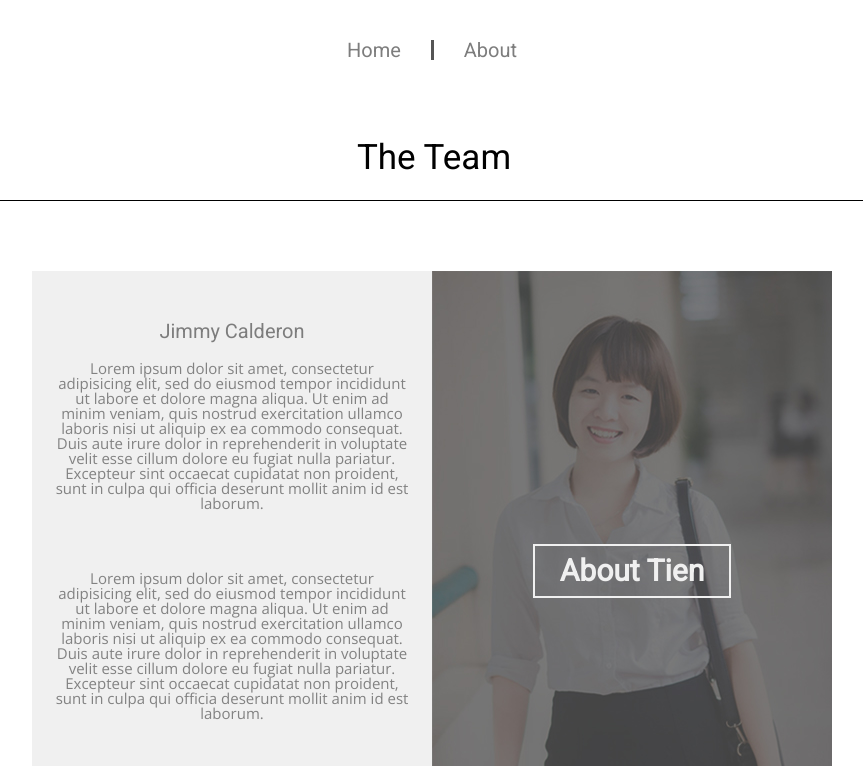
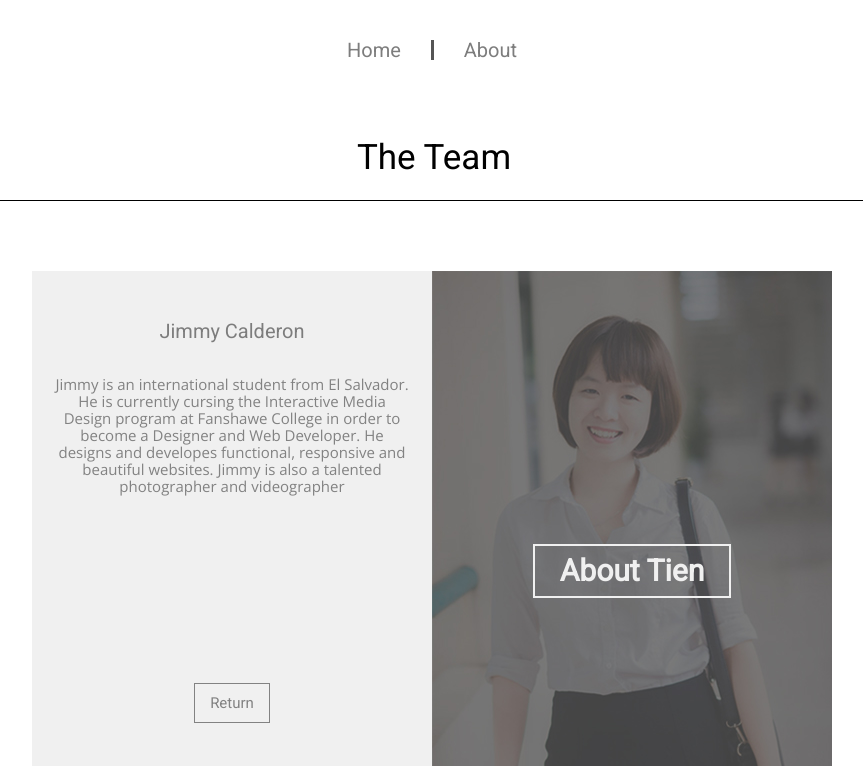
Before and after one commit to tien-149/le_tien_caderon_jimmy_teampage, a plain HTML site: page index.html in a window 1280 px wide. Both pictures are taken after a click on the link "About Jimmy". Shown: the top 766 px of the page, without its empty margins (208-1071 px from the left). Drawn offline with nearby package versions, Linux system fonts and the light colour scheme.

Commit message:
added Bio info

```diff
--- a/css/main.css
+++ b/css/main.css
@@ -134,6 +134,7 @@ nav ul li:first-child
 {
 	font-family: 'Roboto', sans-serif;
 	margin-top: 50px;
+	margin-bottom: 35px;
 	animation: animationH .5s 1 0s ease-in;
 }
 
@@ -142,9 +143,10 @@ nav ul li:first-child
 	color: #828282;
 	font-size: 15px;
 	font-family: 'Open Sans', sans-serif;
-	margin: 20px;
-	margin-bottom: 60px;
+	margin: 22px;
+	margin-bottom: 200px;
 	animation: animationP 2s 1 0s ease;
+	line-height: 17px;
 }
 
 @keyframes animationH{
@@ -171,7 +173,6 @@ nav ul li:first-child
 
 .return1, .return2
 {
-	margin: 0 auto;
 	text-decoration: none;
 	text-align: center;
 	color: #828282;
--- a/index.html
+++ b/index.html
@@ -35,21 +35,12 @@
 					<h3 class="animationH">Jimmy Calderon</h3>
 
 					<p class="animationP">
-						Lorem ipsum dolor sit amet, consectetur adipisicing elit, sed do eiusmod
-						tempor incididunt ut labore et dolore magna aliqua. Ut enim ad minim veniam,
-						quis nostrud exercitation ullamco laboris nisi ut aliquip ex ea commodo
-						consequat. Duis aute irure dolor in reprehenderit in voluptate velit esse
-						cillum dolore eu fugiat nulla pariatur. Excepteur sint occaecat cupidatat non
-						proident, sunt in culpa qui officia deserunt mollit anim id est laborum.
+						Jimmy is an international student from El Salvador. He is currently cursing the Interactive Media Design program at Fanshawe College in order to become a Designer and Web Developer.
+						He designs and developes functional, responsive and beautiful websites.
+						Jimmy is also a talented photographer and videographer
+
 					</p>
-					<p class="animationP">
-						Lorem ipsum dolor sit amet, consectetur adipisicing elit, sed do eiusmod
-						tempor incididunt ut labore et dolore magna aliqua. Ut enim ad minim veniam,
-						quis nostrud exercitation ullamco laboris nisi ut aliquip ex ea commodo
-						consequat. Duis aute irure dolor in reprehenderit in voluptate velit esse
-						cillum dolore eu fugiat nulla pariatur. Excepteur sint occaecat cupidatat non
-						proident, sunt in culpa qui officia deserunt mollit anim id est laborum.
-					</p>
+
 
 					<a class="return1">Return</a>
 				</div>
@@ -67,16 +58,7 @@
 							tempor incididunt ut labore et dolore magna aliqua. Ut enim ad minim veniam,
 							quis nostrud exercitation ullamco laboris nisi ut aliquip ex ea commodo
 							consequat. Duis aute irure dolor in reprehenderit in voluptate velit esse
-							cillum dolore eu fugiat nulla pariatur. Excepteur sint occaecat cupidatat non
-							proident, sunt in culpa qui officia deserunt mollit anim id est laborum.
-						</p>
-						<p class="animationP">
-							Lorem ipsum dolor sit amet, consectetur adipisicing elit, sed do eiusmod
-							tempor incididunt ut labore et dolore magna aliqua. Ut enim ad minim veniam,
-							quis nostrud exercitation ullamco laboris nisi ut aliquip ex ea commodo
-							consequat. Duis aute irure dolor in reprehenderit in voluptate velit esse
-							cillum dolore eu fugiat nulla pariatur. Excepteur sint occaecat cupidatat non
-							proident, sunt in culpa qui officia deserunt mollit anim id est laborum.
+							cillum dolore eu fugiat nulla pariatur. Excepteur sint
 						</p>
 
 						<a class="return2">Return</a>
```
